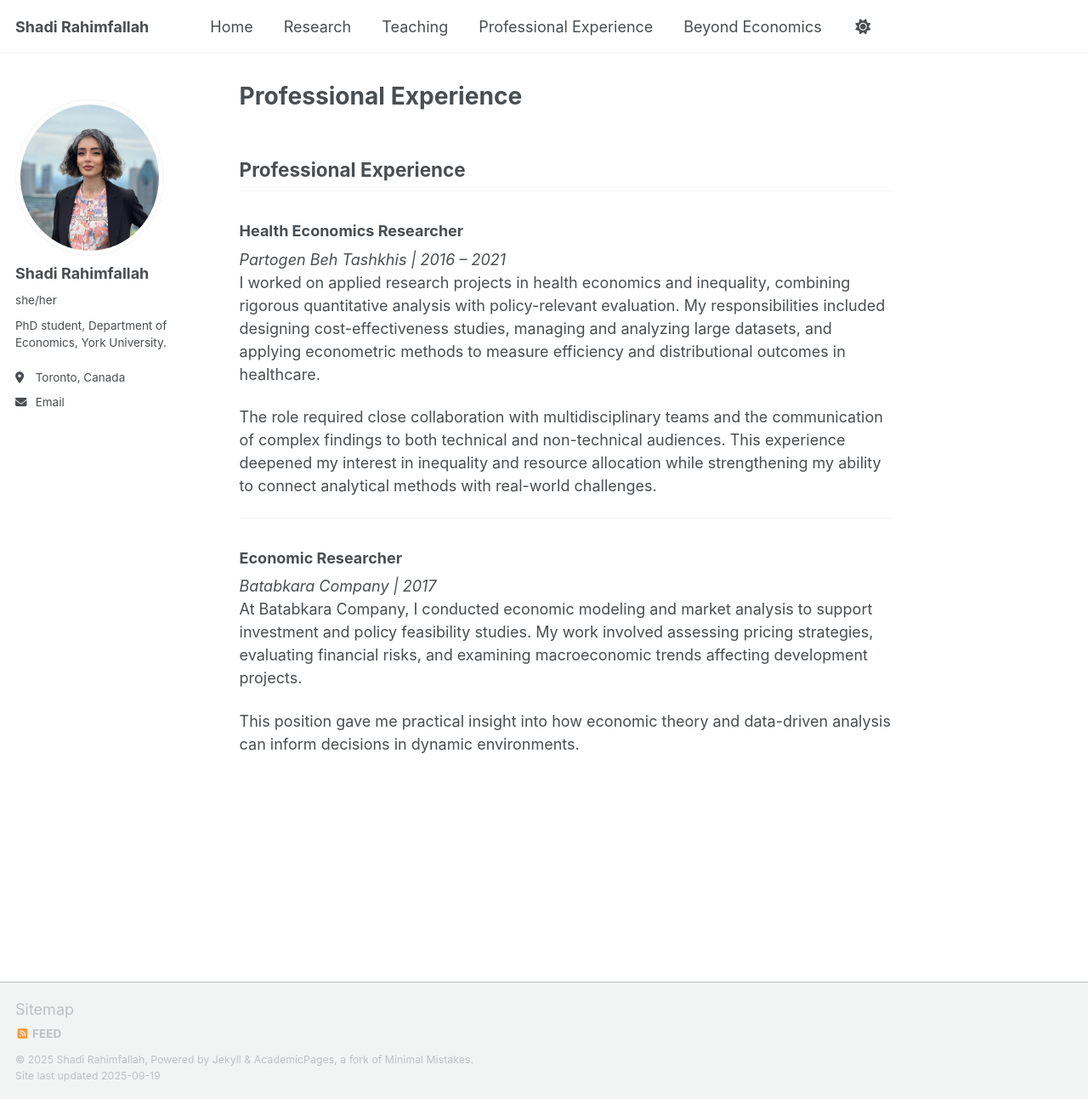
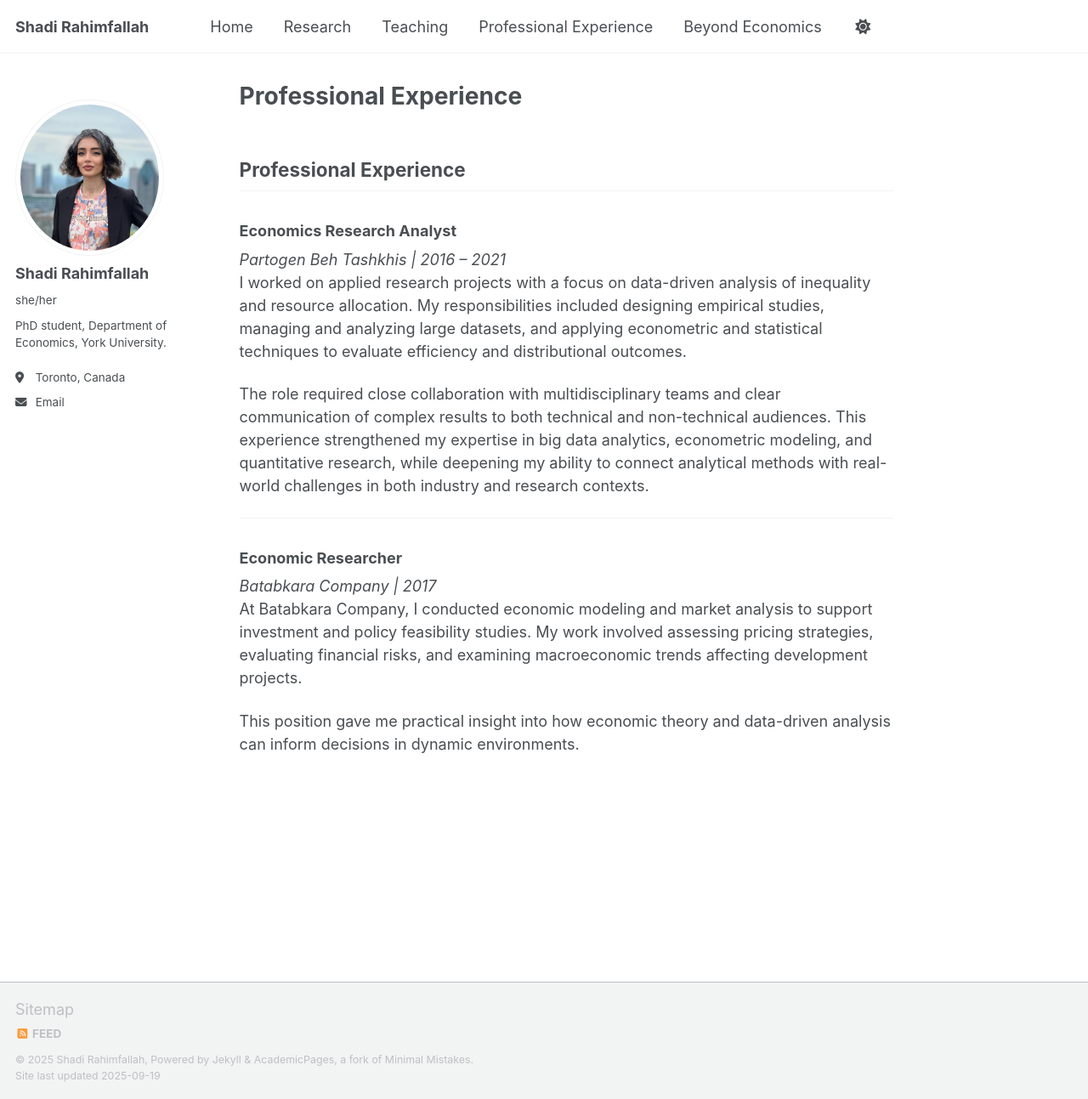
Before and after one commit to ShadiRahimfallah/ShadiRahimfallah.github.io, a Jekyll site: the page built from _pages/experience.md, in a window 1280 px wide and 1293 px high. Shown: the whole window at 85% size. Built offline with Jekyll 4.4.1, drawn with Linux system fonts in a browser that asks for light colours; a script that is not in the unit is left out.

Commit message:
Update experience.md

```diff
--- a/_pages/experience.md
+++ b/_pages/experience.md
@@ -7,11 +7,11 @@ author_profile: true
 
 ## Professional Experience
 
-### Health Economics Researcher
+### Economics Research Analyst
 *Partogen Beh Tashkhis | 2016 – 2021*
-I worked on applied research projects in health economics and inequality, combining rigorous quantitative analysis with policy-relevant evaluation. My responsibilities included designing cost-effectiveness studies, managing and analyzing large datasets, and applying econometric methods to measure efficiency and distributional outcomes in healthcare.
+I worked on applied research projects with a focus on data-driven analysis of inequality and resource allocation. My responsibilities included designing empirical studies, managing and analyzing large datasets, and applying econometric and statistical techniques to evaluate efficiency and distributional outcomes.
 
-The role required close collaboration with multidisciplinary teams and the communication of complex findings to both technical and non-technical audiences. This experience deepened my interest in inequality and resource allocation while strengthening my ability to connect analytical methods with real-world challenges.
+The role required close collaboration with multidisciplinary teams and clear communication of complex results to both technical and non-technical audiences. This experience strengthened my expertise in big data analytics, econometric modeling, and quantitative research, while deepening my ability to connect analytical methods with real-world challenges in both industry and research contexts.
 
 ---
 
```
